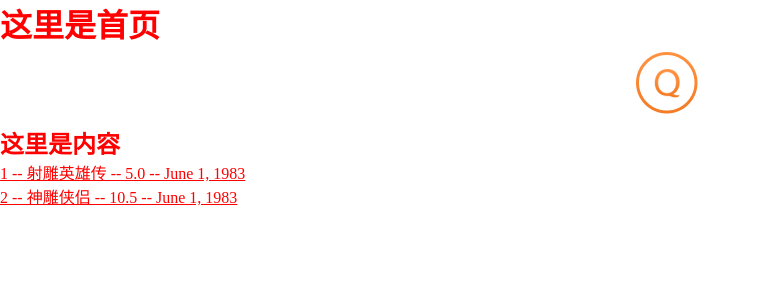
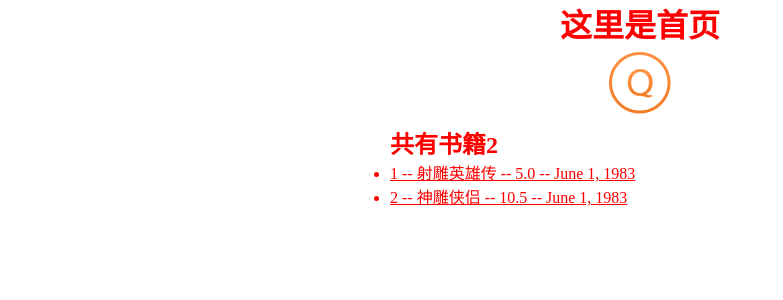
Before and after one commit to 1542819432/pyproject, a Django app: page /booktest/index/ in a window 1280 px wide. Shown: the top 300 px of the page, without its empty margins (0-783 px from the left). Run offline with Django 3.2, Linux system fonts and the light colour scheme; data comes from the database, SQL or seed files in the repository.

```diff
--- a/end/demo1/bookdemo/static/css/main.css
+++ b/end/demo1/bookdemo/static/css/main.css
@@ -5,6 +5,10 @@
 }
 
 .container{
-    width:20px;
+    width:500px;
     margin:0 auto;
 }
+
+.center{
+    text-align:center;
+}
--- a/end/demo1/bookdemo/templates/index.html
+++ b/end/demo1/bookdemo/templates/index.html
@@ -6,14 +6,15 @@
     <link rel="stylesheet" href="/static/css/main.css">
 </head>
 <body>
-    <h1>这里是首页</h1>
+    <div class="container">
+        <h1 class="center">这里是首页</h1>
         <div>
-        <div class="container">
+            <div class="center">
                 <img src="/static/img/tupian.png" alt="">
             </div>
 
 
-         <h2>这里是内容</h2>
+             <h2>共有书籍{{books.count}}</h2>
     <!--        {{books}}-->
 
             <ul>
@@ -26,5 +27,7 @@
                 {% endfor %}
             </ul>
         </div>
+    </div>
+
 </body>
 </html>
```
Lines whose indentation alone changed are shown as unchanged.
